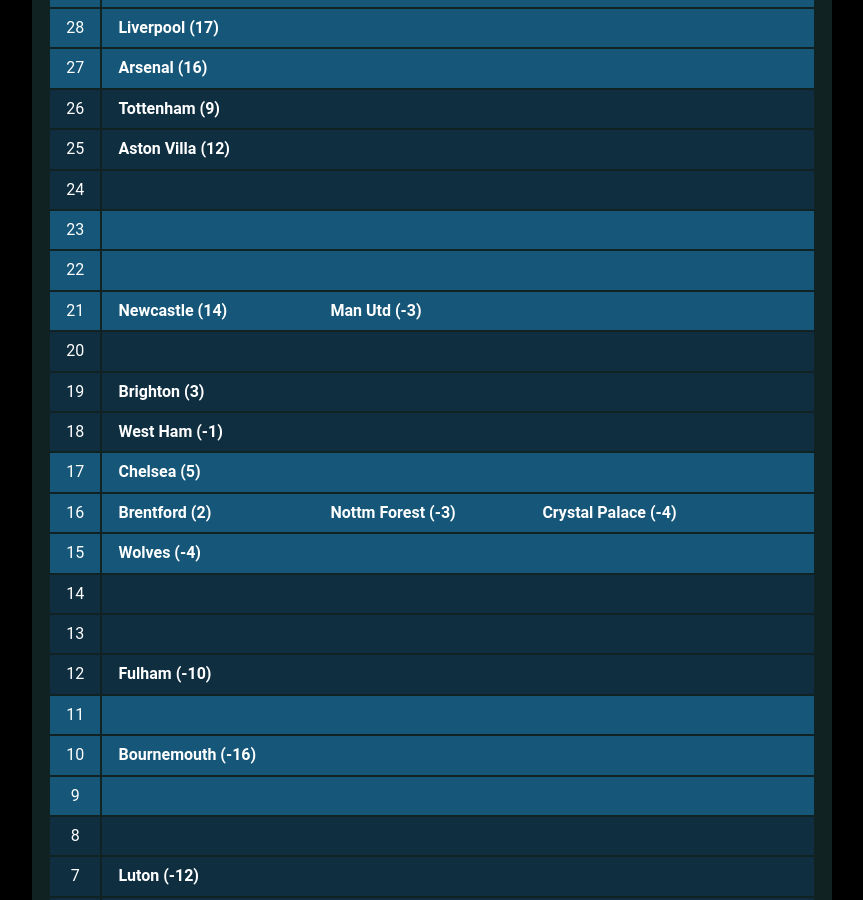
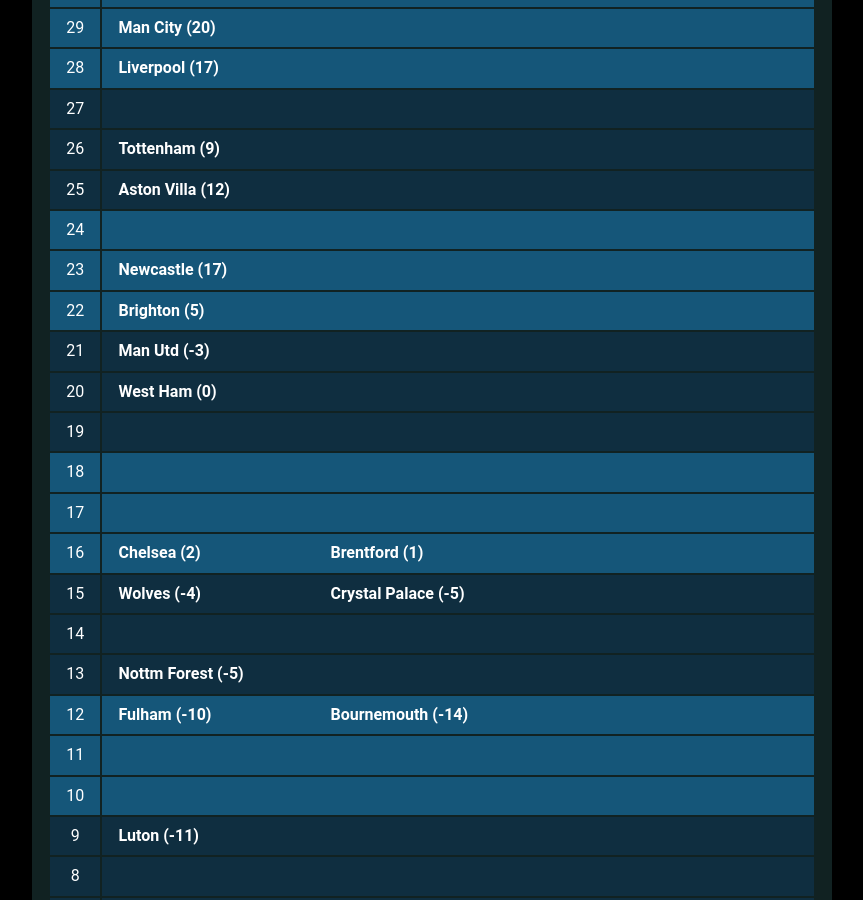
Before and after one commit to muru/muru.github.io, a Jekyll site: the page built from resources.md, in a window 1280 px wide and 900 px high, scrolled down 1517 px. Shown: the whole window, without its empty margins (208-1071 px from the left). Built offline with Jekyll 4.4.1, drawn with Linux system fonts in a browser that asks for light colours; some web fonts are replaced; some of the changed text lies outside the part shown.

Commit message:
updated cann-table: Sun 26 Nov 04:48:19 JST 2023

```diff
--- a/cann-table.html
+++ b/cann-table.html
@@ -1,5 +1,11 @@
 <table id="cann-table">
 <thead> <th> Pts </th> <th> Clubs (GD) </th> </thead>
+	<tr class="cann-row-1">
+		<td class="cann-point"> 30 </td>
+		<td class="cann-clubs">
+			<span class="club-name"> Arsenal (17) </span>
+		</td>
+ 	</tr>
 	<tr class="cann-row-1">
 		<td class="cann-point"> 29 </td>
 		<td class="cann-clubs">
@@ -12,10 +18,9 @@
 			<span class="club-name"> Liverpool (17) </span>
 		</td>
  	</tr>
-	<tr class="cann-row-1">
+	<tr class="cann-row-2">
 		<td class="cann-point"> 27 </td>
 		<td class="cann-clubs">
-			<span class="club-name"> Arsenal (16) </span>
 		</td>
  	</tr>
 	<tr class="cann-row-2">
@@ -30,7 +35,7 @@
 			<span class="club-name"> Aston Villa (12) </span>
 		</td>
  	</tr>
-	<tr class="cann-row-2">
+	<tr class="cann-row-1">
 		<td class="cann-point"> 24 </td>
 		<td class="cann-clubs">
 		</td>
@@ -38,55 +43,54 @@
 	<tr class="cann-row-1">
 		<td class="cann-point"> 23 </td>
 		<td class="cann-clubs">
+			<span class="club-name"> Newcastle (17) </span>
 		</td>
  	</tr>
 	<tr class="cann-row-1">
 		<td class="cann-point"> 22 </td>
 		<td class="cann-clubs">
+			<span class="club-name"> Brighton (5) </span>
 		</td>
  	</tr>
-	<tr class="cann-row-1">
+	<tr class="cann-row-2">
 		<td class="cann-point"> 21 </td>
 		<td class="cann-clubs">
-			<span class="club-name"> Newcastle (14) </span>
 			<span class="club-name"> Man Utd (-3) </span>
 		</td>
  	</tr>
 	<tr class="cann-row-2">
 		<td class="cann-point"> 20 </td>
 		<td class="cann-clubs">
+			<span class="club-name"> West Ham (0) </span>
 		</td>
  	</tr>
 	<tr class="cann-row-2">
 		<td class="cann-point"> 19 </td>
 		<td class="cann-clubs">
-			<span class="club-name"> Brighton (3) </span>
 		</td>
  	</tr>
-	<tr class="cann-row-2">
+	<tr class="cann-row-1">
 		<td class="cann-point"> 18 </td>
 		<td class="cann-clubs">
-			<span class="club-name"> West Ham (-1) </span>
 		</td>
  	</tr>
 	<tr class="cann-row-1">
 		<td class="cann-point"> 17 </td>
 		<td class="cann-clubs">
-			<span class="club-name"> Chelsea (5) </span>
 		</td>
  	</tr>
 	<tr class="cann-row-1">
 		<td class="cann-point"> 16 </td>
 		<td class="cann-clubs">
-			<span class="club-name"> Brentford (2) </span>
-			<span class="club-name"> Nottm Forest (-3) </span>
-			<span class="club-name"> Crystal Palace (-4) </span>
+			<span class="club-name"> Chelsea (2) </span>
+			<span class="club-name"> Brentford (1) </span>
 		</td>
  	</tr>
-	<tr class="cann-row-1">
+	<tr class="cann-row-2">
 		<td class="cann-point"> 15 </td>
 		<td class="cann-clubs">
 			<span class="club-name"> Wolves (-4) </span>
+			<span class="club-name"> Crystal Palace (-5) </span>
 		</td>
  	</tr>
 	<tr class="cann-row-2">
@@ -97,12 +101,14 @@
 	<tr class="cann-row-2">
 		<td class="cann-point"> 13 </td>
 		<td class="cann-clubs">
+			<span class="club-name"> Nottm Forest (-5) </span>
 		</td>
  	</tr>
-	<tr class="cann-row-2">
+	<tr class="cann-row-1">
 		<td class="cann-point"> 12 </td>
 		<td class="cann-clubs">
 			<span class="club-name"> Fulham (-10) </span>
+			<span class="club-name"> Bournemouth (-14) </span>
 		</td>
  	</tr>
 	<tr class="cann-row-1">
@@ -113,12 +119,12 @@
 	<tr class="cann-row-1">
 		<td class="cann-point"> 10 </td>
 		<td class="cann-clubs">
-			<span class="club-name"> Bournemouth (-16) </span>
 		</td>
  	</tr>
-	<tr class="cann-row-1">
+	<tr class="cann-row-2">
 		<td class="cann-point"> 9 </td>
 		<td class="cann-clubs">
+			<span class="club-name"> Luton (-11) </span>
 		</td>
  	</tr>
 	<tr class="cann-row-2">
@@ -129,26 +135,25 @@
 	<tr class="cann-row-2">
 		<td class="cann-point"> 7 </td>
 		<td class="cann-clubs">
-			<span class="club-name"> Luton (-12) </span>
 		</td>
  	</tr>
-	<tr class="cann-row-2">
+	<tr class="cann-row-1">
 		<td class="cann-point"> 6 </td>
 		<td class="cann-clubs">
-			<span class="club-name"> Sheff Utd (-21) </span>
 		</td>
  	</tr>
 	<tr class="cann-row-1">
 		<td class="cann-point"> 5 </td>
 		<td class="cann-clubs">
-			<span class="club-name"> Burnley (-21) </span>
+			<span class="club-name"> Sheff Utd (-23) </span>
 		</td>
  	</tr>
 	<tr class="cann-row-1">
 		<td class="cann-point"> 4 </td>
 		<td class="cann-clubs">
 			<span class="club-name"> Everton (-3) </span>
+			<span class="club-name"> Burnley (-22) </span>
 		</td>
  	</tr>
 </table>
-<span id="cann-gen-note"> Generated on  Sunday, 26 November 2023 at 00:04 JST. </span>
+<span id="cann-gen-note"> Generated on  Sunday, 26 November 2023 at 04:48 JST. </span>
```
